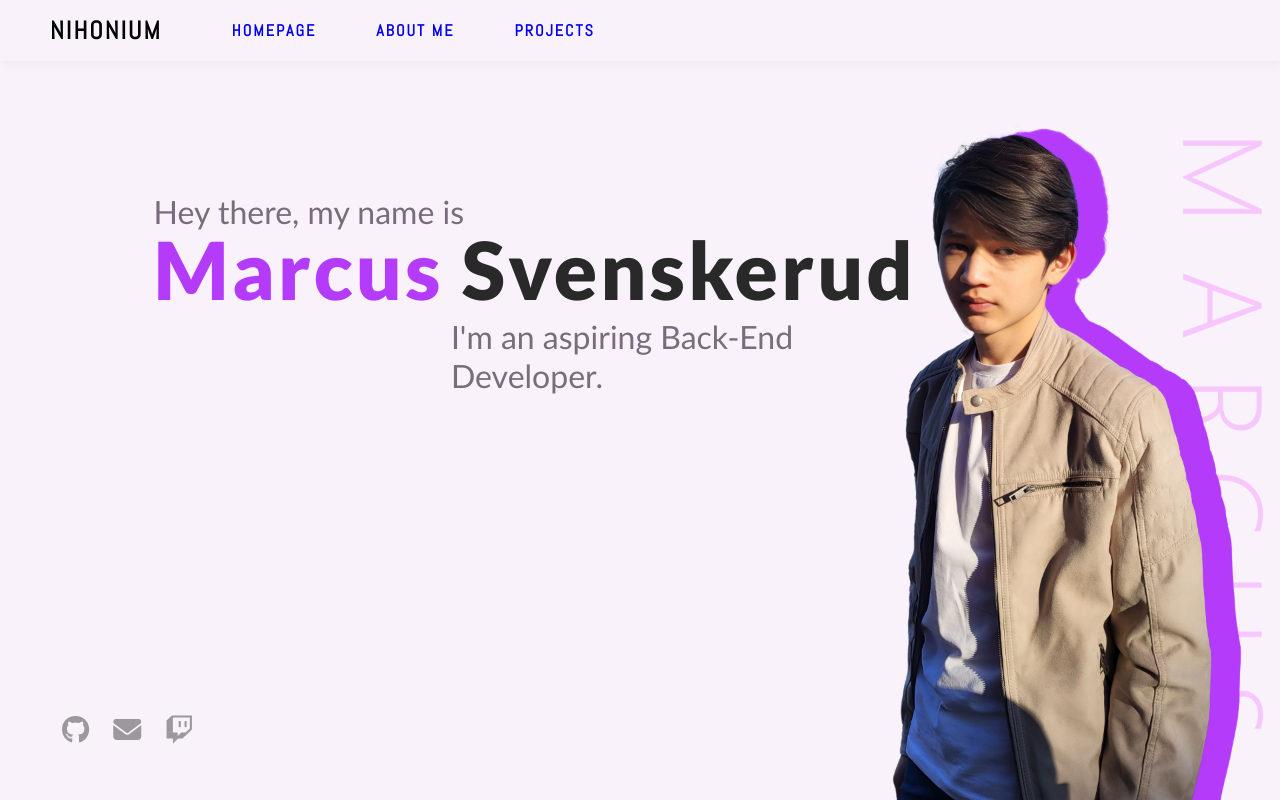
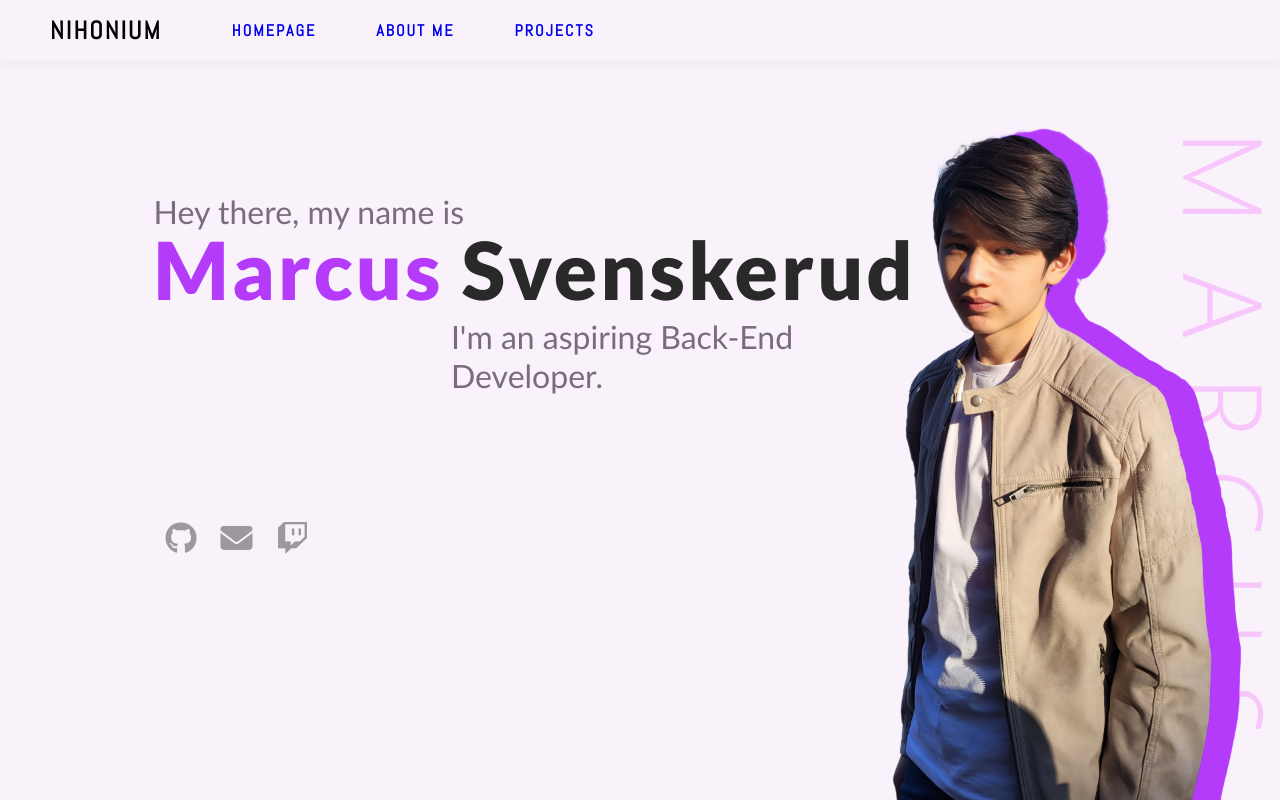
Before and after one commit to Veltrie/Nihonium, a plain HTML site: page index.html in a window 1280 px wide. Drawn offline with Linux system fonts and the light colour scheme.

Commit message:
Update style.css

```diff
--- a/css/style.css
+++ b/css/style.css
@@ -95,8 +95,8 @@ a:active {
 }
 .socials{
     position: absolute;
-    left: 50px;
-    bottom: 50px;
+    left: 12%;
+    bottom: 30%;
     display: flex;
 }
 .socials a{
@@ -104,5 +104,5 @@ a:active {
 }
 .socials i{
     color:rgba(18,17,17,0.4);
-    font-size: 28px;
+    font-size: 32px;
 }
```
